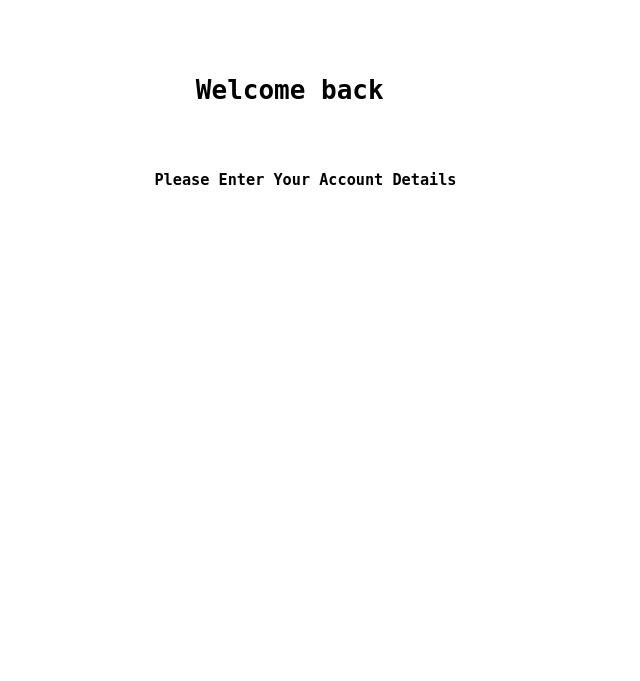
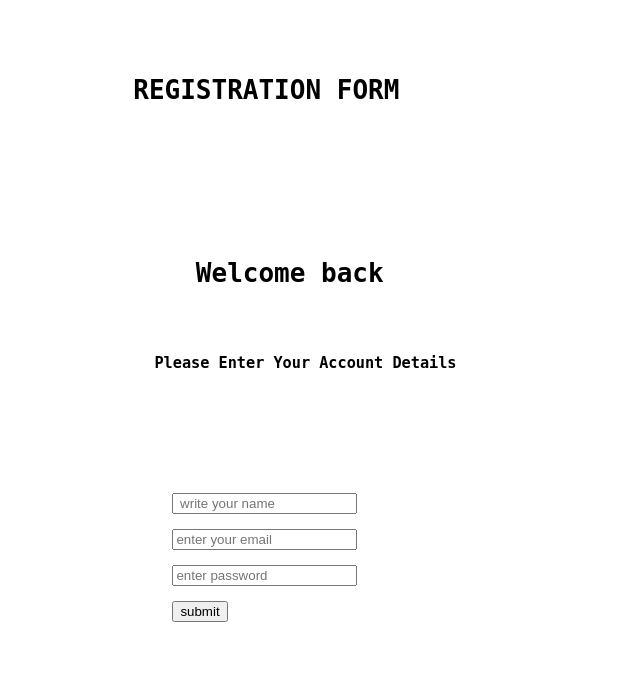
Before and after one commit to M-Captain/iit-kmclu, a Django app: page /login in a window 1280 px wide. Shown: the top 681 px of the page, without its empty margins (0-640 px from the left). Run offline with Django 5.2, Linux system fonts and the light colour scheme.

Commit message:
Update login.html

```diff
--- a/savepass/templates/login.html
+++ b/savepass/templates/login.html
@@ -8,11 +8,30 @@
 <body>
     <pre>
         <h1>
+        <b>REGISTRATION FORM</b>
+        </h1>
+    </pre>
+    <pre>
+        <h1>
             Welcome back
             <h3>
                 Please Enter Your Account Details
             </h3>
         </h1>
     </pre>
+<pre>
+    <form action="/action.php">
+                     <input type="text" placeholder=" write your name">
+
+                     <input type="text" placeholder="enter your email">
+
+                     <input type="password" placeholder="enter password">
+
+                     <input type="submit" value="submit">
+
+
+</form>
+
+</pre>
 </body>
 </html>
```
